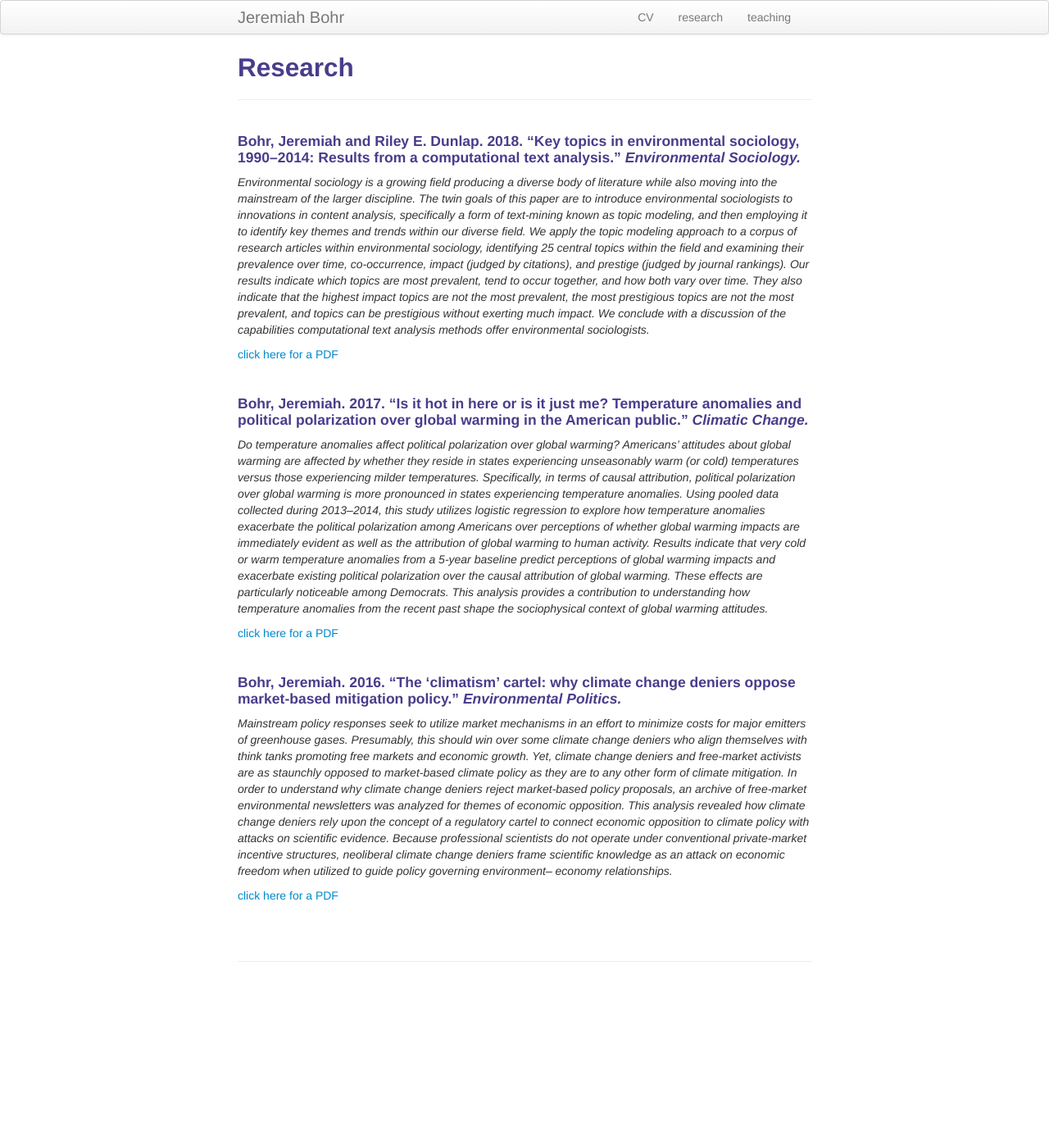
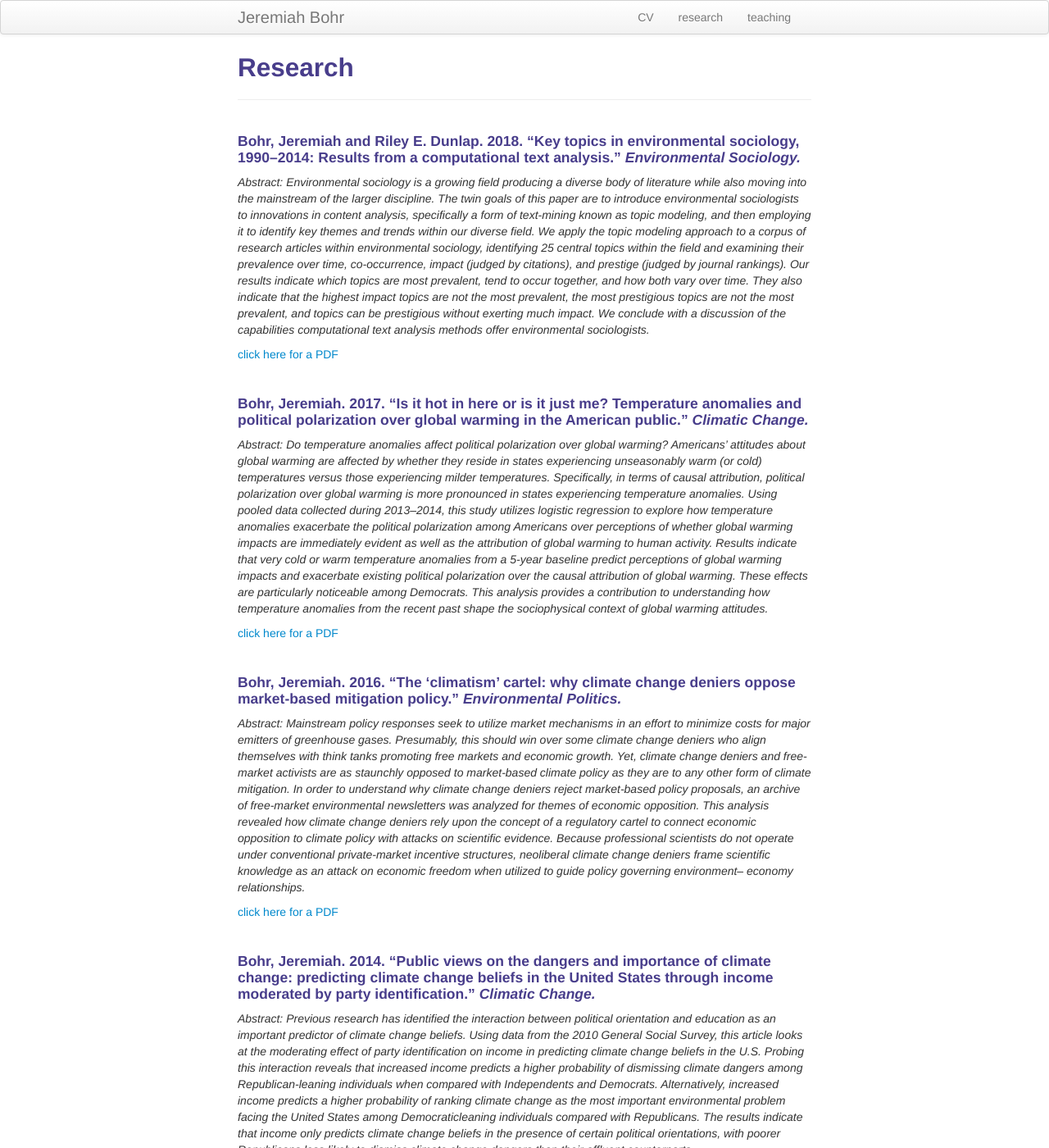
Before and after one commit to jeremiahbohr/jeremiahbohr.github.io, a Jekyll site: the page built from pages/research.md, in a window 1280 px wide and 1400 px high. Shown: the whole window at 82% size. Built offline with Jekyll 4.4.1, drawn with Linux system fonts in a browser that asks for light colours; our own code applies the rules of GitHub Pages for plain Markdown files; some of the changed text lies outside the part shown.

Commit message:
update my website

```diff
--- a/pages/research.md
+++ b/pages/research.md
@@ -16,7 +16,7 @@ description: Jeremiah Bohr's research
 
 
 #### Bohr, Jeremiah and Riley E. Dunlap. 2018. "Key topics in environmental sociology, 1990–2014: Results from a computational text analysis."  *Environmental Sociology.*
-*Environmental sociology is a growing field producing a diverse body of literature while also moving into the mainstream of the larger discipline. The twin goals of this paper are to introduce environmental sociologists to innovations in content analysis, specifically a form of text-mining known as topic modeling, and then employing it to identify key themes and trends within our diverse field. We apply the topic modeling approach to a corpus of research articles within environmental sociology, identifying 25 central topics within the field and examining their prevalence over time, co-occurrence, impact (judged by citations), and prestige (judged by journal rankings). Our results indicate which topics are most prevalent, tend to occur together, and how both vary over time. They also indicate that the highest impact topics are not the most prevalent, the most prestigious topics are not the most prevalent, and topics can be prestigious without exerting much impact. We conclude with a discussion of the capabilities computational text analysis methods offer environmental sociologists.*
+*Abstract: Environmental sociology is a growing field producing a diverse body of literature while also moving into the mainstream of the larger discipline. The twin goals of this paper are to introduce environmental sociologists to innovations in content analysis, specifically a form of text-mining known as topic modeling, and then employing it to identify key themes and trends within our diverse field. We apply the topic modeling approach to a corpus of research articles within environmental sociology, identifying 25 central topics within the field and examining their prevalence over time, co-occurrence, impact (judged by citations), and prestige (judged by journal rankings). Our results indicate which topics are most prevalent, tend to occur together, and how both vary over time. They also indicate that the highest impact topics are not the most prevalent, the most prestigious topics are not the most prevalent, and topics can be prestigious without exerting much impact. We conclude with a discussion of the capabilities computational text analysis methods offer environmental sociologists.*
 
 [click here for a PDF]({{ BASE_PATH}}/pages/publications/Bohr_Dunlap_2018_KeyTopics.pdf)
 
@@ -24,10 +24,7 @@ description: Jeremiah Bohr's research
 
 
 #### Bohr, Jeremiah. 2017. "Is it hot in here or is it just me? Temperature anomalies and political polarization over global warming in the American public."  *Climatic Change.*
-*Do temperature anomalies affect political polarization over global warming? Americans’ attitudes about global warming are affected by whether they reside in states experiencing
-unseasonably warm (or cold) temperatures versus those experiencing milder temperatures. Specifically, in terms of causal attribution, political polarization over global warming is more pronounced in states experiencing temperature anomalies. Using pooled data collected during 2013–2014, this study utilizes logistic regression to explore how temperature anomalies
-exacerbate the political polarization among Americans over perceptions of whether global warming impacts are immediately evident as well as the attribution of global warming to human
-activity. Results indicate that very cold or warm temperature anomalies from a 5-year baseline predict perceptions of global warming impacts and exacerbate existing political polarization over the causal attribution of global warming. These effects are particularly noticeable among Democrats. This analysis provides a contribution to understanding how temperature anomalies from the recent past shape the sociophysical context of global warming attitudes.*
+*Abstract: Do temperature anomalies affect political polarization over global warming? Americans’ attitudes about global warming are affected by whether they reside in states experiencing unseasonably warm (or cold) temperatures versus those experiencing milder temperatures. Specifically, in terms of causal attribution, political polarization over global warming is more pronounced in states experiencing temperature anomalies. Using pooled data collected during 2013–2014, this study utilizes logistic regression to explore how temperature anomalies exacerbate the political polarization among Americans over perceptions of whether global warming impacts are immediately evident as well as the attribution of global warming to human activity. Results indicate that very cold or warm temperature anomalies from a 5-year baseline predict perceptions of global warming impacts and exacerbate existing political polarization over the causal attribution of global warming. These effects are particularly noticeable among Democrats. This analysis provides a contribution to understanding how temperature anomalies from the recent past shape the sociophysical context of global warming attitudes.*
 
 [click here for a PDF]({{ BASE_PATH}}/pages/publications/Bohr_2017_ClimaticChange.pdf)
 
@@ -35,7 +32,7 @@ activity. Results indicate that very cold or warm temperature anomalies from a 5
 
 
 #### Bohr, Jeremiah. 2016. "The ‘climatism’ cartel: why climate change deniers oppose market-based mitigation policy."  *Environmental Politics.*
-*Mainstream policy responses seek to utilize market mechanisms in an effort to
+*Abstract: Mainstream policy responses seek to utilize market mechanisms in an effort to
 minimize costs for major emitters of greenhouse gases. Presumably, this
 should win over some climate change deniers who align themselves with
 think tanks promoting free markets and economic growth. Yet, climate change
@@ -56,6 +53,15 @@ economy relationships.*
 <br />
 
 
+#### Bohr, Jeremiah. 2014. "Public views on the dangers and importance of climate change: predicting climate change beliefs in the United States through income moderated by party identification." *Climatic Change.*
+*Abstract: Previous research has identified the interaction between political orientation and education as an important predictor of climate change beliefs. Using data from the 2010
+General Social Survey, this article looks at the moderating effect of party identification on income in predicting climate change beliefs in the U.S. Probing this interaction reveals that increased income predicts a higher probability of dismissing climate dangers among Republican-leaning individuals when compared with Independents and Democrats. Alternatively, increased income predicts a higher probability of ranking climate change as the most important environmental problem facing the United States among Democraticleaning
+individuals compared with Republicans. The results indicate that income only predicts climate change beliefs in the presence of certain political orientations, with poorer Republicans
+less likely to dismiss climate change dangers than their affluent counterparts.*
+
+[click here for a PDF]({{ BASE_PATH}}/pages/publications/Bohr_2014_ClimaticChange.pdf)
+
+<br />
 
 
 <!-- Note: this is how to write a comment in HTML. Everything in here won't show up on your webpage.-->
```
Also changed, not shown: 1 other file.
